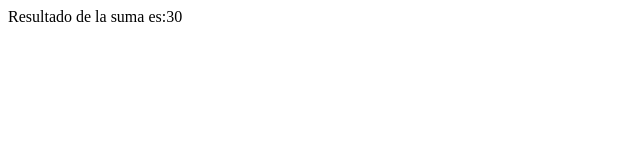
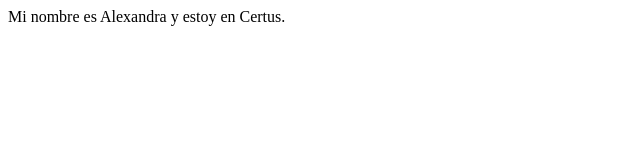
Before and after one commit to adrrm/index2.github.io, a plain HTML site: page index.html in a window 1280 px wide. Shown: the whole page, without its empty margins (0-640 px from the left). Drawn offline with Linux system fonts and the light colour scheme.

Commit message:
Update index.html

```diff
--- a/index.html
+++ b/index.html
@@ -6,18 +6,14 @@
     <title>Document</title>
 </head>
 <body>
-   <div id="resultado"></div>
+   <div id="mensaje"></div>
    <script>
-        function sumar()
+        function text()
         {
+            document.getElementById('mensaje').innerHTML="Mi nombre es Alexandra y estoy en Certus."
+        }
 
-        var valores=[1,2,3,4,5,6,7,8,9,10];
-
-        var resultado= valores[1] + valores[3] + valores[5] + valores[7] + valores[9];
-
-        document.getElementById('resultado').innerHTML="Resultado de la suma es:"+resultado;
-        }
-        sumar();
+        text();
    </script>
 </body>
 </html>
```
